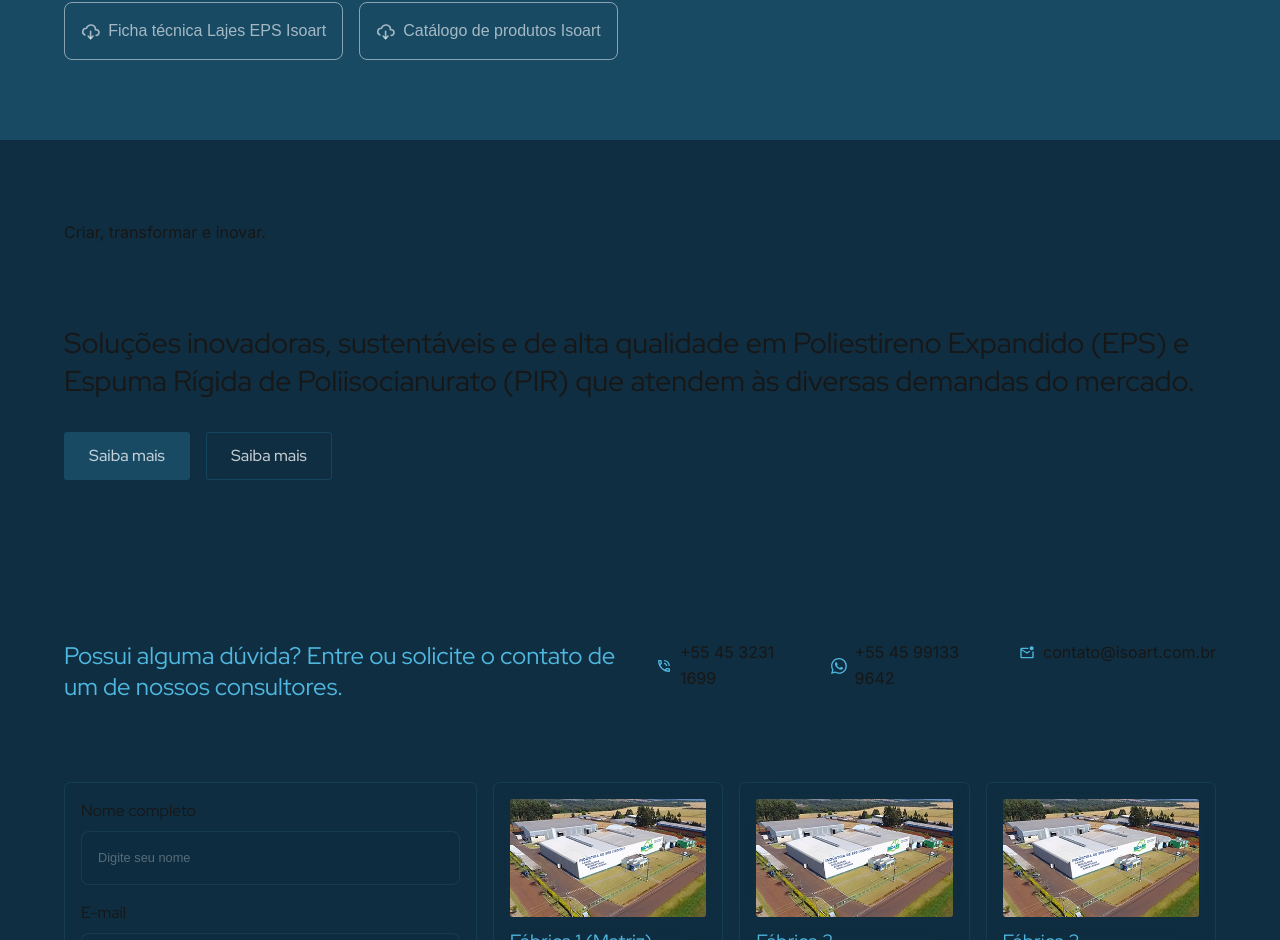
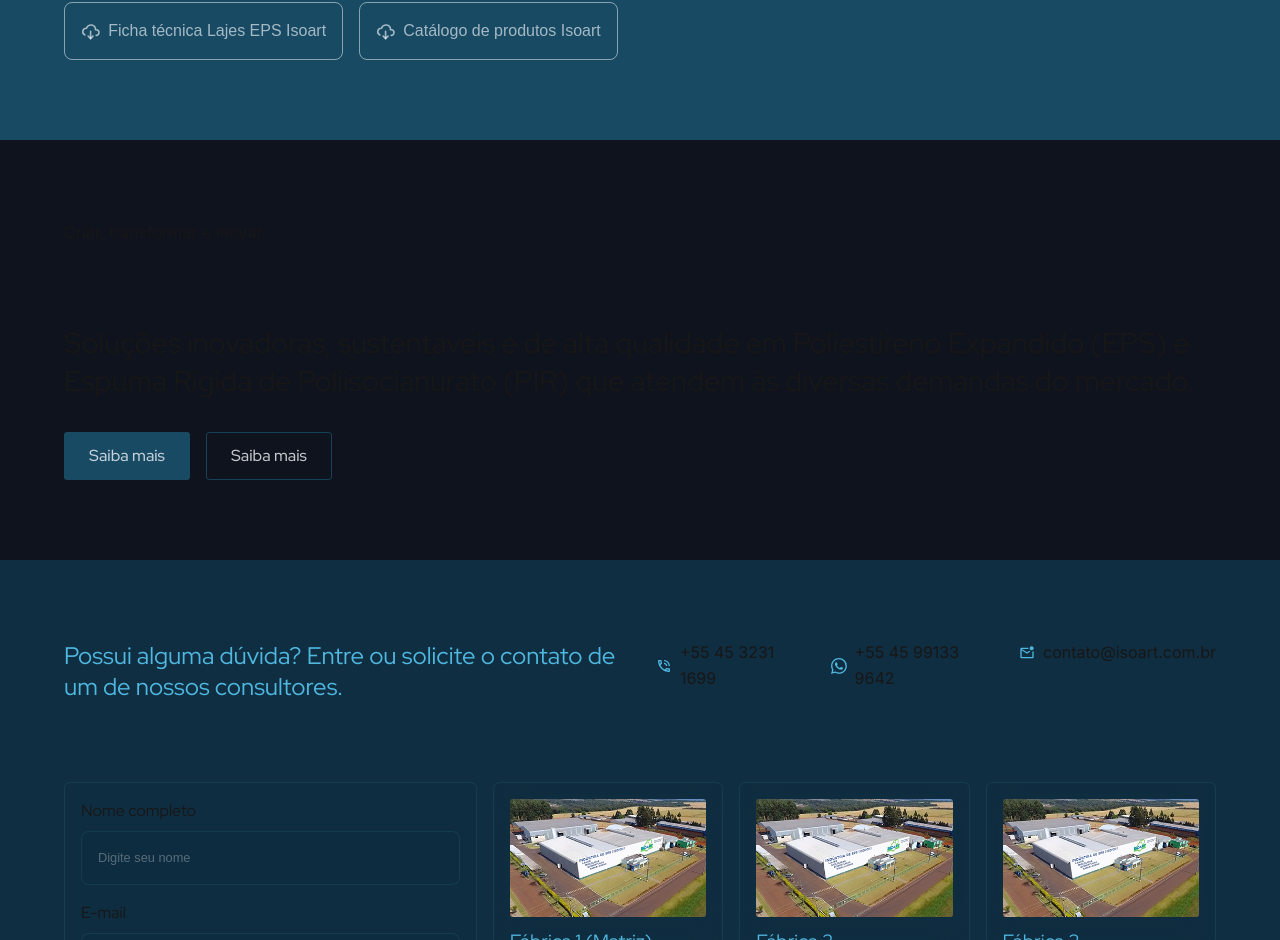
Before and after one commit to felipetozo/isoart-website-2025, a Next.js app: page /categorias/construcao-civil/blocos-em-eps in a window 1280 px wide. Shown: the part 3872-4812 px from the top of the page. Built offline with nearby package versions, Linux system fonts and the light colour scheme.

Commit message:
Add darkest blue color and update section background
Introduced the --color-darkestBlue variable in globals.css and updated SobreEmpresaSection to use this new color for its background.

```diff
--- a/src/app/components/SobreEmpresa/SobreEmpresa.module.css
+++ b/src/app/components/SobreEmpresa/SobreEmpresa.module.css
@@ -1,5 +1,5 @@
 .SobreEmpresaSection {
-    background-color: rgba(var(--color-darkBlue), 1);
+    background-color: rgba(var(--color-darkestBlue), 1);
     padding: 5rem 0;
     width: 100%;
 }
--- a/src/app/globals.css
+++ b/src/app/globals.css
@@ -14,6 +14,7 @@
   --color-almostWhite: 241, 244, 247;
 
   /* Cores Paleta Azul Isoart */
+  --color-darkestBlue: 15, 19, 30;
   --color-darkBlue: 16, 46, 65;
   --color-isoartBlue: 24, 74, 100;
   --color-mediumBlue: 22, 103, 142;
```
